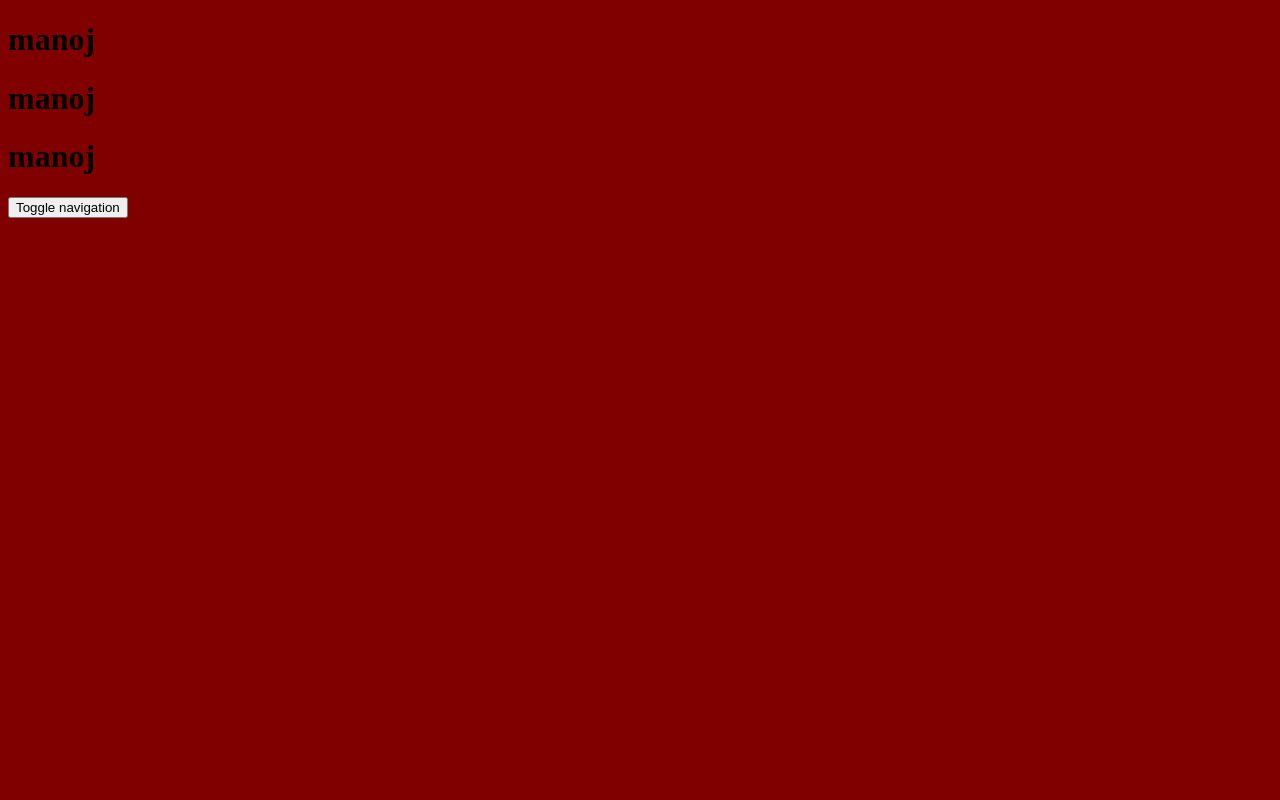
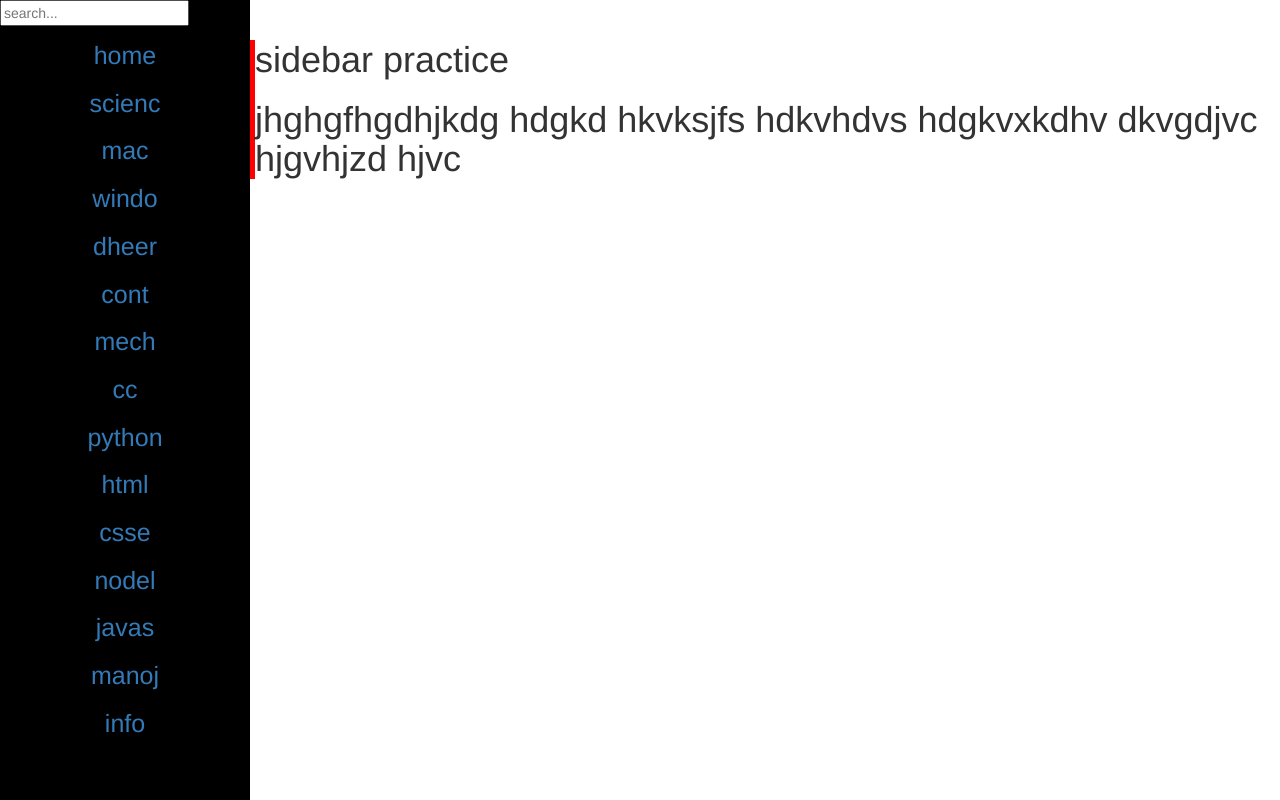
Before and after one commit to manoj876/manoj123, a plain HTML site: page zebra.html in a window 1280 px wide. Drawn offline with Linux system fonts and the light colour scheme; files that its build step writes are made by us from their sources.

Commit message:
new changes

```diff
--- /dev/null
+++ b/css/style2.css
@@ -0,0 +1,29 @@
+.sidebar1 {width: 250px; background-color: black;
+overflow: auto;
+position: fixed;
+z-index: 1;
+top: 0;
+bottom: 0;}
+.main1 {margin-left: 260px;
+border-left: 5px solid red;}
+a { display: block;
+text-align: center;
+font-size: 25px;
+margin-top: 12px;}
+#close {background-color: white;display:inline-block;
+	text-align: right;
+	margin-right: 10px;
+color: black; margin-left: 180px;
+}
+#but {background-color: black;
+color:white;}
+@media (max-width: 800px) {
+	.sidebar2 {width: 0px;
+		overflow: auto;}
+	.main2 {margin-left: 0px;}
+}
+@media (min-width: 801px){
+	.sidebar1 {width: 250px;
+		overflow: auto;}
+		.main2 {margin-left: 250px;}
+}
--- /dev/null
+++ b/js/script.js
@@ -0,0 +1,32 @@
+
+
+
+
+function manoj() { document.getElementById("sidenav").classList.remove("sidebar2");
+document.getElementById("m1").classList.remove("main2");
+};
+
+
+
+
+
+function manoj1() { document.getElementById("sidenav").classList.add("sidebar2");
+document.getElementById("m1").classList.add("main2");
+
+
+};
+function manoj2(){var a=document.getElementsByTagName('a');
+	var b =document.getElementByTagName("input").value.toUppperCase();
+	for (var i = 0; i <a.length; i++;) {
+
+	if (a[i].innerHTML.toUppperCase().indexOf(b)>-1;){
+		a[i].style.display= "";
+	};
+	else {a[i].style.display= "none";};
+	};
+
+
+
+
+
+};
--- a/zebra.html
+++ b/zebra.html
@@ -3,16 +3,48 @@
 <head>
 <meta charset="UTF-8">
 <title>manoj mirge</title>
-<link rel="stylesheet" type="text/css" href="style.css">
-</head>
-<body>
-<h1>manoj</h1>
-<h1>manoj</h1><h1>manoj
-</h1>
+<link rel="stylesheet" type="text/css" href="css/bootstrap.min.css">
+<link rel="stylesheet" type="text/css" href="css/style2.css">
+
+></head>
+<body> <div id="sidenav" class="sidebar1 sidebar2">
+	<button id="close" onclick="manoj1()" class="visible-xs">close</button>
+	<input type="text" name="search" placeholder="search..." onkeyup="manoj2()">
+	<a href="m">home</a>
+		<a href="m">scienc</a>
+			<a href="m">mac</a>
+				<a href="m">windo</a>
+		<a href="m">dheer</a>
+			<a href="m">cont</a>
+				<a href="m">mech</a>
+					<a href="m">cc</a>
+						<a href="m">python</a>
+							<a href="m">html</a>
+								<a href="m">csse</a>
+									<a href="m">nodel</a>
+										<a href="m">javas</a>
+											<a href="m">manoj</a>
+												<a href="m">info</a>
+
+
+
+
+
+
+
+
+</div>
+
+<div class="main1 main2" id="m1">
+	<div><button id="but" onclick="manoj()" class="visible-xs">sidebar</button></div>
+	<h1>sidebar practice</h1>
+	<h1>jhghgfhgdhjkdg hdgkd hkvksjfs hdkvhdvs hdgkvxkdhv dkvgdjvc hjgvhjzd hjvc</h1>
+	<p></p>
+</div>
+
+        <script type="text/javascript" src="js/jquery-3.5.1.min.js"></script>
+		<script type="text/javascript" src="js/bootstrap.min.js"></script>
+		<script type="text/javascript" src="js/script.js"></script>
+
 </body>
-<html><button type="button" class="navbar-toggle collapsed" deta-toggle="collapse" deta target="#manoj" aria-expanded="false">
-			<span class="sr-only"> Toggle navigation</span>
-			<span class="icon-bar"></span>
-			<span class="icon-bar"></span>
-			<span class="icon-bar"></span>
-		</button
+<html>
```
